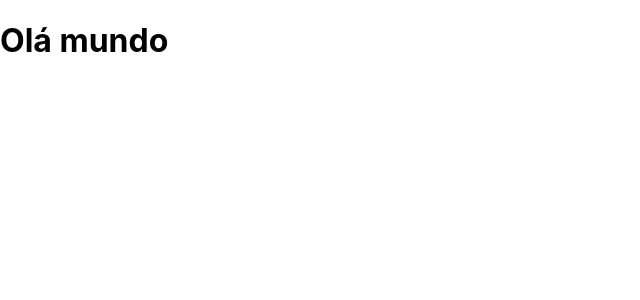
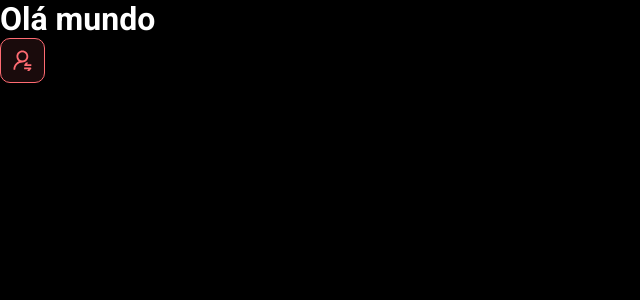
Before and after one commit to igorlops/spring-react-devsuperior, a React (Create React App) app in the folder frontend/: page / in a window 1280 px wide. Shown: the top 300 px of the page, without its empty margins (0-640 px from the left). Built offline with nearby package versions, Linux system fonts and the light colour scheme.

Commit message:
first component

```diff
--- a/frontend/src/App.tsx
+++ b/frontend/src/App.tsx
@@ -1,11 +1,13 @@
+import NotificationButton from "./components/NotificationButton";
 
 
 function App() {
- return (
-  <h1>
-    Olá mundo
-  </h1>
- )
+  return (
+    <>
+      <h1>Olá mundo</h1>
+      <NotificationButton />
+    </>
+  )
 }
 
 export default App;
--- /dev/null
+++ b/frontend/src/components/NotificationButton/index.tsx
@@ -0,0 +1,12 @@
+import icon from '../../assets/img/Vector.svg';
+import './style.css';
+
+function NotificationButton() {
+    return (
+        <div className="dsmeta-red-btn">
+            <img src={icon} alt="Notificar" />
+        </div>
+    )
+}
+
+export default NotificationButton;
--- /dev/null
+++ b/frontend/src/components/NotificationButton/style.css
@@ -0,0 +1,15 @@
+.dsmeta-red-btn {
+    height: 45px;
+    width: 45px;
+    background: rgba(255, 107, 114, 0.1);
+    border: 1px solid #ff6b72;
+    border-radius: 10px;
+    display: flex;
+    align-items: center;
+    justify-content: center;
+    cursor: pointer;
+  }
+
+  .dsmeta-red-btn img {
+      width: 19px;
+  }
--- a/frontend/src/index.css
+++ b/frontend/src/index.css
@@ -1,13 +1,30 @@
-body {
+@import url("https://fonts.googleapis.com/css2?family=Roboto:wght@300;400;700&display=swap");
+
+* {
+  font-family: "Roboto", sans-serif;
+  box-sizing: border-box;
   margin: 0;
-  font-family: -apple-system, BlinkMacSystemFont, 'Segoe UI', 'Roboto', 'Oxygen',
-    'Ubuntu', 'Cantarell', 'Fira Sans', 'Droid Sans', 'Helvetica Neue',
-    sans-serif;
-  -webkit-font-smoothing: antialiased;
-  -moz-osx-font-smoothing: grayscale;
+  padding: 0;
 }
 
-code {
-  font-family: source-code-pro, Menlo, Monaco, Consolas, 'Courier New',
-    monospace;
+body,
+html {
+  background-color: #000;
+  color: #fff;
 }
+
+.dsmeta-red-btn {
+  height: 45px;
+  width: 45px;
+  background: rgba(255, 107, 114, 0.1);
+  border: 1px solid #ff6b72;
+  border-radius: 10px;
+  display: flex;
+  align-items: center;
+  justify-content: center;
+  cursor: pointer;
+}
+
+.dsmeta-red-btn img {
+    width: 19px;
+}
```
Also changed, not shown: frontend/src/assets/img/Vector.svg (added).
